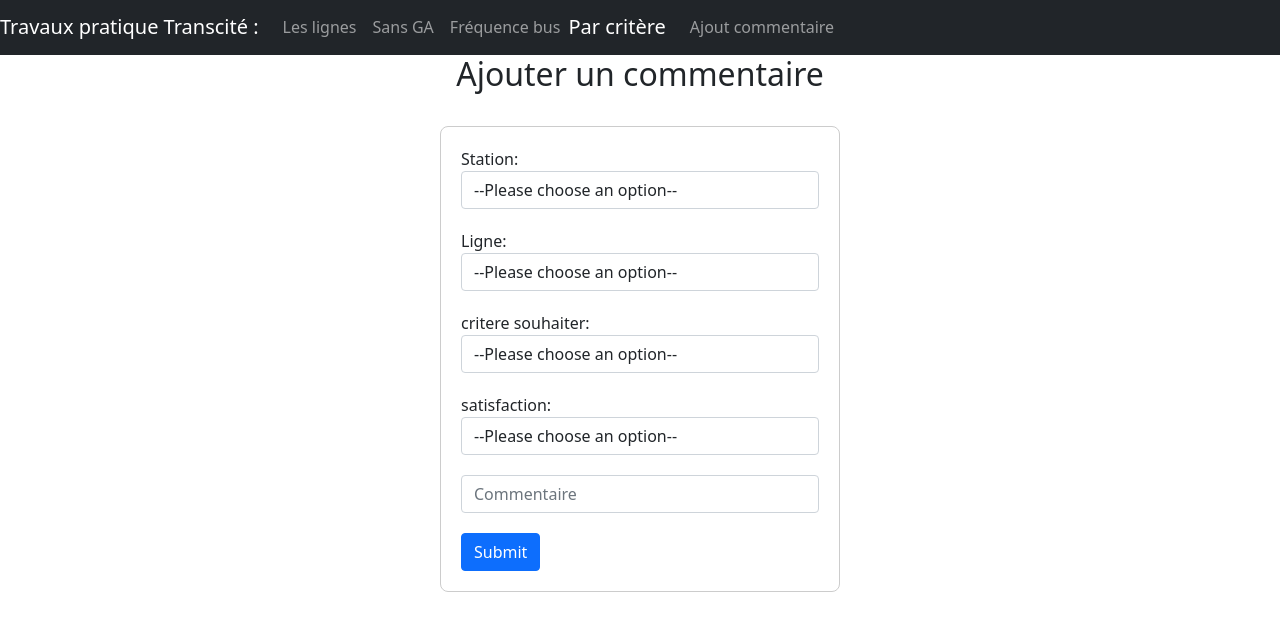
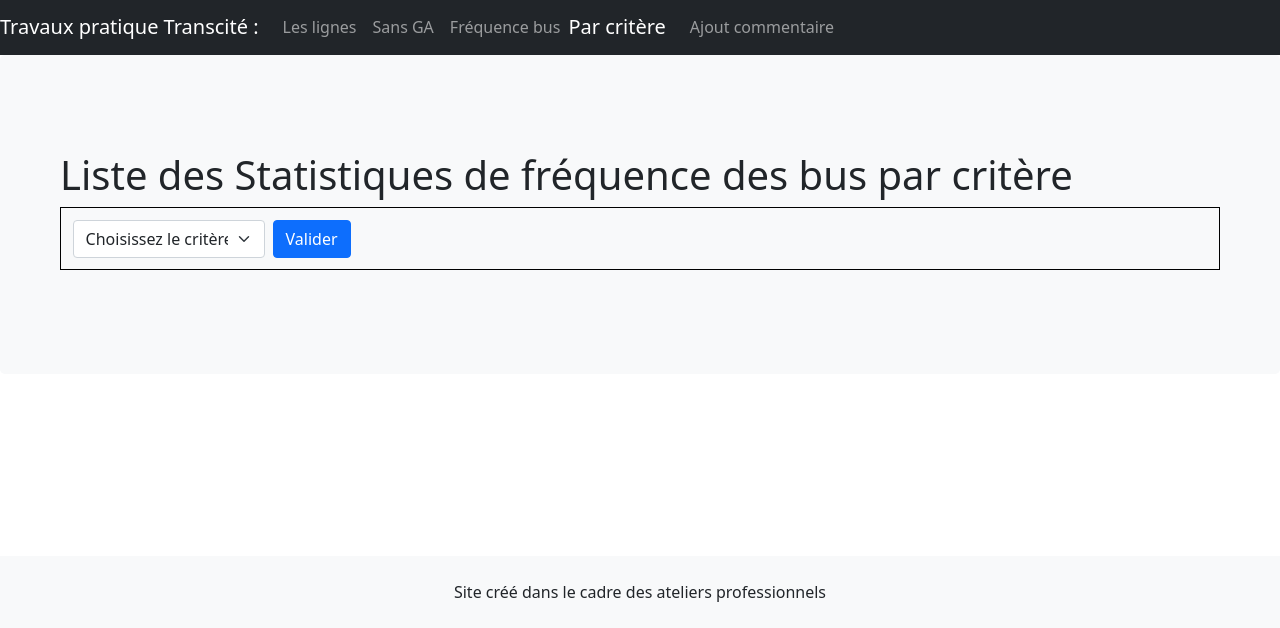
Before and after one commit to TelphnDev/exo_cours_detaille, a PHP site: page /parCritere.php in a window 1280 px wide. Shown: the part 172-800 px from the top of the page. Run offline with PHP 8.4, Linux system fonts and the light colour scheme; data comes from the database, SQL or seed files in the repository.

Commit message:
update fin

```diff
--- a/php/transcite/parCritere.php
+++ b/php/transcite/parCritere.php
@@ -1,8 +1,3 @@
-<!-- ajout de bootstrap -->
-
-<link href="https://cdn.jsdelivr.net/npm/bootstrap@5.1.3/dist/css/bootstrap.min.css" rel="stylesheet"
-      integrity="sha384-1BmE4kWBq78iYhFldvKuhfTAU6auU8tT94WrHftjDbrCEXSU1oBoqyl2QvZ6jIW3" crossorigin="anonymous">
-
 <?php
 // page principale
 
@@ -20,93 +15,225 @@ include('./bdd/requettes.php');
 // recupere la connexion
 $bdd = seConnecter();
 
-// recupere la liste des stations et lignes dans requettes.php ligne 28
-$station_ligne = Get_station_ligne($bdd);
+// envoie la connexion et retourne le ./bdd/requettes.php Ligne 140
+$lesCriteres = criteres($bdd);
 
-// verifie toute les variables du post
-if (isset($_POST['add']) and isset($_POST['station']) and isset($_POST['ligne']) and isset($_POST['critere']) and isset($_POST['satisfaction']) and isset($_POST['commentaire'])) {
-    // creation du tableau pour tout enregistrer
-    $donnees = [];
-    $donnees['numStation'] = $_POST['station'];
-    $donnees['numLigne'] = $_POST['ligne'];
-    $donnees['numCritere'] = $_POST['critere'];
-    $donnees['numSatisfaction'] = $_POST['satisfaction'];
-    $donnees['commentaire'] = $_POST['commentaire'];
+// si critere existe alors on l'affiche sinon on affiche le select choisi sinon on affiche le select vide
+if (isset($_POST['critere'])) {
+    // recupere le critere choisi
+    $critereChoisi = $_POST['critere'];
+} else {
+    // on le laisse a null pour mettre le select vide car la value est vide
+    $critereChoisi = null;
+}
+?>
+    <div class="p-5 mb-4 bg-light rounded-3">
+        <div class="container-fluid py-5">
+            <section>
+                <!-- titre avec un visuel du nombre de ligne -->
+                <div class="d-flex justify-content-between align-items-center">
+                    <!--
+                    $lignes[0]['Count'] est le nombre de ligne
+                    c'est le nombre de ligne dans la table ligne un nombre
+                    par defaut il y a toujours la table 0 sauf si il est vide
+                    on peut nomé la clé du tableau mais on peut quand même acceder par les index exemple 0
+                    -->
+                    <h1>Liste des Statistiques de fréquence des bus par critère</h1>
+                </div>
+                <div style="margin-bottom: 1vh; border: 1px solid black">
+                    <!--
+                    le formulaire permet de choisir le critere
+                    l'action est le fichier ou est rediriger le formulaire
+                    le method est le type de requete post (cacher les données) get (l'afficher dans l'url)
+                     -->
+                    <form action="parCritere.php" method="post" style="display: flex; gap: 1vh; margin: 1%">
+                        <!-- le select permet de choisir le critere il a required pour le rendre obligatoire critere est le nom de la variable-->
 
-    // verifie si les données son bien mis via la fonction insert_com() dans requettes.php ligne 50
-    if (insert_com($bdd, $donnees)) { ?>
-        <div class="alert alert-success" role="alert">
-            Commentaire ajouté avec succès !
+                        <select class="form-select" name="critere" style="max-width: 15vw" required>
+                            <!--
+                            option est une option possible dans le select la value permet de recuperer la valeur que l'on veut elle sera dans critere
+                            disabled permet de ne pas pouvoir le selectionner et l'afficher que au débutpour dire ce qu'il faut faire ou a quoi sa sert
+                            !$critereChoisi ? 'selected' : '' permet de selectionner ou pas l'option pour l'afficher en premmier mais d'abords il faut remplir au moins une fois le formulaire
+                            -->
+                            <option value="" disabled <?php echo $critereChoisi == null ? 'selected' : '' ?>>
+                                Choisissez le critère
+                            </option>
+
+                            <!-- boucle sur les citeres réuperé de la BDD (sous forme de tableau) pour les afficher dans le select -->
+                            <!-- ici il y a pas de besion de récupérer le nom de la clés -->
+                            <?php foreach ($lesCriteres as $critere): ?>
+                                <!-- crée l'option avec la valeur de l'id et le libelle pour l'afficher dans le tableau lors de la selection -->
+                                <option value="<?php echo $critere['id'] ?>"
+                                        <!-- fais un echo pour mettre ke resultat dans le select -->
+                                        <!-- $critereChoisi == $critere['id'] ? 'selected' : '' fais la verification si c'est la bonne valeur pour le mettre en select sinon rien -->
+                                        <?php echo $critereChoisi == $critere['id'] ? 'selected' : '' ?>
+                                    <!-- afficher le libelle -->
+                                    <?php echo $critere['libelle'] ?>
+                                </option>
+                            <?php endforeach; ?>
+
+                        </select>
+                        <!-- bouton pour valider le formulaire -->
+                        <button type="submit" class="btn btn-primary">Valider</button>
+                    </form>
+                </div>
+
+                <!-- fais appelle a la fonction qui affiche le critere choisi -->
+                <!-- si critereChoisi est choisi sa affiche le tableau le concernant sinon sa affiche rien -->
+                <?php if ($critereChoisi): ?>
+                    <?php
+                    $critereChoisi = (int)$critereChoisi;
+
+                    if ($critereChoisi === 1) {
+                        // appel de la fonction pour afficher les statistiques de ce fichier ligne 144
+                        afficherStatistiques($bdd);
+                    } elseif ($critereChoisi === 2) {
+                        // appel de la fonction pour afficher les itineraires de ce fichier ligne 179
+                        afficherItineraires($bdd);
+                    } elseif ($critereChoisi === 3) {
+                        // appel de la fonction pour afficher les trafics de ce fichier ligne 192
+                        afficherInfoTrafic($bdd);
+                    } elseif ($critereChoisi === 4) {
+                        // appel de la fonction pour afficher les points de vente de ce fichier ligne 205
+                        afficherPointsVente($bdd);
+                    }
+                    ?>
+                <?php endif; ?>
+
+            </section>
         </div>
-        <?php
-    } else { ?>
-        <div class="alert alert-danger" role="alert">
-            Une erreur est survenue lors de l'ajout du commentaire.
-        </div>
-        <?php
-    }
-    // si aucune une ou plusieurs variables n'est pas set alors on affiche le formulaire
-} else { ?>
-    <h2 style="text-align: center;">Ajouter un commentaire</h2>
-<?php }
-
-?>
-<form action="ajout_com.php" method="post"
-      style="margin: 4vh auto; max-width: 400px; border: 1px solid #ccc; padding: 20px; border-radius: 8px;">
-
-    <div class="form-group" style="margin-bottom: 20px;">
-        <label for="station">Station:</label>
-
-
-        <select name="station" id="station" class="form-control" required>
-            <option value="0" disabled selected>--Please choose an option--</option>
-            <?php
-            // boucle pour afficher les stations en tant que options
-            foreach ($station_ligne['stations'] as $station) {
-                echo "<option value='" . $station['id'] . "'>" . $station['nomStation'] . "</option>";
-            }
-            ?>
-        </select>
     </div>
 
 
-    <div class="form-group" style="margin-bottom: 20px;">
-        <label for="ligne">Ligne:</label>
-        <select name="ligne" id="ligne" class="form-control" required>
-            <option value="0" disabled selected>--Please choose an option--</option>
-            <!-- boucle pour afficher les lignes en tant que options -->
-            <?php
-            foreach ($station_ligne['lignes'] as $ligne) {
-                echo "<option value='" . $ligne['id'] . "'>" . $ligne['communeDepart'] . " - " . $ligne['communeArrivee'] . "</option>";
-            }
-            ?>
-        </select>
-    </div>
+<!-- affichage du footer de ./fonction_commun/pageWeb.php Ligne 48 -->
+<?php footer(); ?>
 
-    <div class="form-group" style="margin-bottom: 20px;">
-        <label for="critere">critere souhaiter:</label>
-        <select name="critere" id="critere" class="form-control" required>
-            <option value="0" disabled selected>--Please choose an option--</option>
-            <option value="1">Très satisfait</option>
-            <option value="2">Satisfait</option>
-            <option value="3">Réservé</option>
-            <option value="4">Insatifait</option>
-        </select>
-    </div>
+<?php
+/*
+ * affiche le tableau generale
+ * la fonction est appelé dans ce fichier ligne 174, 183 et 192
+ *
+ * $headers liste des titres des colonnes (affichés dans l'en-tête du tableau)
+ * $rows tableau contenant les données (chaque élément = une ligne)
+ * $keys liste des clés utilisées pour afficher les valeurs de chaque ligne
+ */
+function afficherTableau($headers, $rows, $keys): void
+{ ?>
+    <table class="table table-dark table-striped">
 
-    <div class="form-group" style="margin-bottom: 20px;">
-        <label for="satisfaction">satisfaction:</label>
-        <select name="satisfaction" id="satisfaction" class="form-control" required>
-            <option value="0" disabled selected>--Please choose an option--</option>
-            <option value="1">Très satisfait</option>
-            <option value="2">Satisfait</option>
-            <option value="3">Réservé</option>
-            <option value="4">Insatifait</option>
-        </select>
-    </div>
+        <tr>
+            <?php foreach ($headers as $titre): ?>
+                <th><?= $titre ?></th>
+            <?php endforeach; ?>
+        </tr>
 
-    <input type="text" required name="commentaire" class="form-control" placeholder="Commentaire"
-           style="margin-bottom: 20px;" required>
+        <?php foreach ($rows as $ligne): ?>
+            <tr>
+                <?php foreach ($keys as $cle): ?>
+                    <td><?= $ligne[$cle] ?></td>
+                <?php endforeach; ?>
+            </tr>
+        <?php endforeach; ?>
 
-    <button type="submit" class="btn btn-primary" name="add">Submit</button>
-</form>
+    </table>
+<?php }
+
+/*
+ * affiche le tableau des statistiques
+ * la fonction est appelé dans ce fichier ligne 88
+ */
+function afficherStatistiques($bdd): void
+{
+    $lesStats = Stat_bus(Get_stat_bus($bdd));
+    $total = $lesStats['total'];
+    ?>
+    <table class="table table-dark table-striped">
+        <tr>
+            <th>Degré de satisfaction</th>
+            <th>Fréquence</th>
+            <th>%</th>
+        </tr>
+
+        <?php foreach ($lesStats as $degre => $frequence): ?>
+            <?php if ($degre === 'total') continue; ?>
+            <tr>
+                <td><?= $degre ?></td>
+                <td><?= $frequence ?></td>
+                <td><?= Pourcentage_total($lesStats, $degre) ?>%</td>
+            </tr>
+        <?php endforeach; ?>
+
+        <tr>
+            <th>Total</th>
+            <th><?= $total ?></th>
+            <th>100</th>
+        </tr>
+    </table>
+    <?php
+}
+
+
+
+/*
+ * envoie les informations des itineraires a afficherTableau() dans ce fichier 91
+ */
+function afficherItineraires($bdd): void
+{
+    $titres = ['Nom des stations', 'Commune départ', 'Commune arrivée'];
+    $donnees = criteres_satisfaction($bdd);
+    $cles = ['nomStation', 'communeDepart', 'communeArrivee'];
+
+    afficherTableau($titres, $donnees, $cles);
+}
+
+
+/*
+ * envoie les informations des trafics a afficherTableau() dans ce fichier 94
+ */
+function afficherInfoTrafic($bdd): void
+{
+    $titres = ['Libellé', 'Commune départ', 'Commune arrivée', 'Degré', 'Commentaire'];
+    $donnees = info_trafic_requette($bdd);
+    $cles = ['libelle', 'communeDepart', 'communeArrivee', 'degre', 'commentaire'];
+
+    afficherTableau($titres, $donnees, $cles);
+}
+
+
+/*
+ * envoie les informations des Points de ventes a afficherTableau() dans ce fichier 97
+ */
+function afficherPointsVente($bdd): void
+{
+    $titres = ['Nom de ligne', 'Nom station'];
+    $donnees = point_vente_requette($bdd);
+    $cles = ['nomStation', 'ID'];
+
+    afficherTableau($titres, $donnees, $cles);
+}
+
+
+// calcul du pourcentage selon un tableaux complet (de la requettes de la base de données) et la clef pour savoir quel donnée a besion d'être calculer
+// il est utiliser dans ce fichier ligne 161 et 217
+function Pourcentage_total($total, $cles)
+{
+    $pourcentage = ($total[$cles] * 100 / $total['total']);
+    return $pourcentage;
+}
+
+
+/*
+ * recupère le tableau du résultat de la requette Get_stat_bus et retourne un tableau avec les statistiques
+ * il est utiliser dans ce fichier ligne 232 et 233
+ */
+ function Stat_bus($les_stats_bus)
+{
+    $total = [];
+    $total['total'] = 0;
+    foreach ($les_stats_bus as $stat_bus) {
+        $total[$stat_bus['degre']] = $stat_bus['total'];
+        $total['total'] += $stat_bus['total'];
+
+    }
+    return $total;
+}
```
Also changed, not shown: 4 other files.
